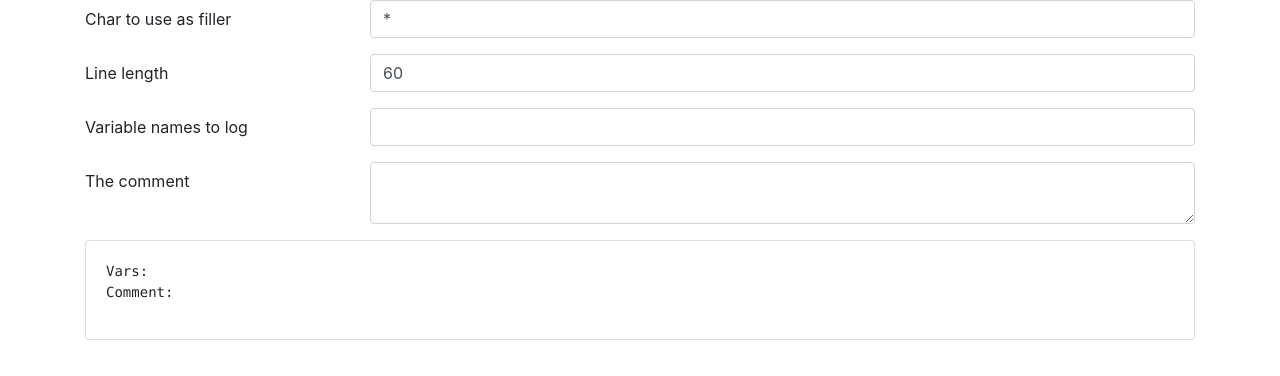
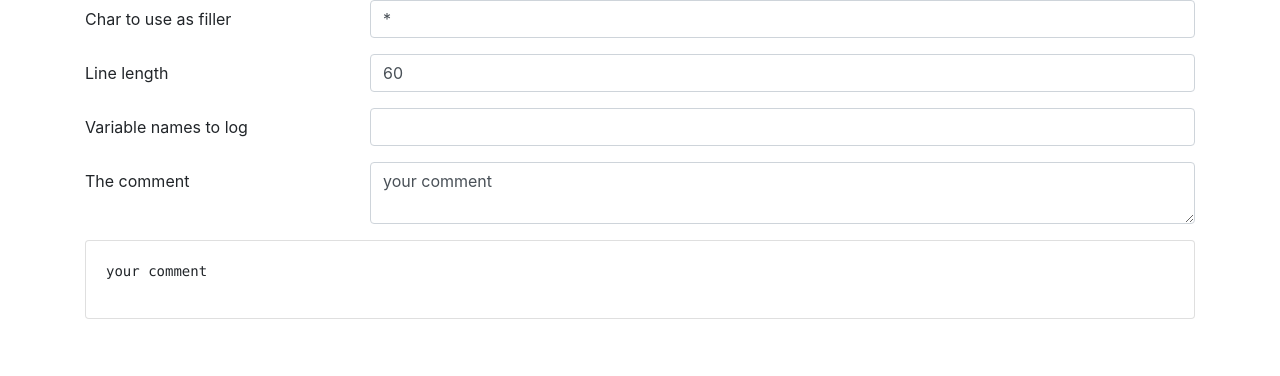
Before and after one commit to kbanach/JavaScript-Helpers, a React (Create React App) app: page / in a window 1280 px wide. Shown: the top 376 px of the page. Built offline with nearby package versions, Linux system fonts and the light colour scheme.

Commit message:
Migrate to React
refactor: remove unnecessary state from comment

```diff
--- a/src/components/Comment/Comment.js
+++ b/src/components/Comment/Comment.js
@@ -4,20 +4,9 @@ import HorizontalInput, { INPUT_TYPE } from '../Form/HorizontalInput';
 import { setComment } from './Comment.actions';
 
 class Comment extends React.Component {
-  state = {
-    comment: ''
-  };
-
   onChange = (e) => {
     e.preventDefault();
-    this.setState({
-      ...this.state,
-      comment: e.target.value,
-    })
-  }
-
-  send = () => {
-    this.props.onChange(this.state.comment);
+    this.props.onChange(e.target.value);
   }
 
   render() {
@@ -25,15 +14,16 @@ class Comment extends React.Component {
       <HorizontalInput
         label='The comment'
         type={INPUT_TYPE.TEXTAREA}
-        onBlur={this.send}
         onChange={this.onChange}
-        value={this.state.comment}
+        value={this.props.comment}
       />
     );
   }
 }
 
-const mapStateToProps = (state) => ({})
+const mapStateToProps = (state) => ({
+  comment: state.comment
+})
 
 const mapDispatchToProps = (dispatch) => ({
   onChange: (comment) => {
--- a/src/components/Comment/Comment.reducers.js
+++ b/src/components/Comment/Comment.reducers.js
@@ -1,6 +1,6 @@
 import { CommentActions } from './Comment.actions';
 
-const commentInitialState = '';
+const commentInitialState = 'your comment';
 
 export function comment(state = commentInitialState, action) {
   switch (action.type) {
--- a/src/components/LogVars/LogVars.js
+++ b/src/components/LogVars/LogVars.js
@@ -32,7 +32,9 @@ class LogVars extends React.Component {
   }
 }
 
-const mapStateToProps = (state) => ({})
+const mapStateToProps = (state) => ({
+  vars: state.vars.join(', ')
+})
 
 const mapDispatchToProps = (dispatch) => ({
   onChange: (vars) => {
--- a/src/components/Output/Output.js
+++ b/src/components/Output/Output.js
@@ -4,18 +4,24 @@ import { connect } from 'react-redux';
 import './Output.css';
 
 const Output = ({ vars, comment }) => {
+
+  let parsedVarsLines = vars.map(v => (
+    `console.log('${v}: ', JSON.stringify(${v}, false, '\\t'))`
+  ));
+
+
   return (
     <div className="card">
       <pre className="card-body">
         <code>
-          <div>Vars: {vars && vars.map((v, k) => (
+
+          <div>{comment}</div>
+
+          <div>{parsedVarsLines && parsedVarsLines.map((v, k) => (
             <div key={k}>{v}</div>
           ))}
           </div>
 
-          <div>
-          Comment: {comment}
-          </div>
         </code>
       </pre>
     </div>
```
